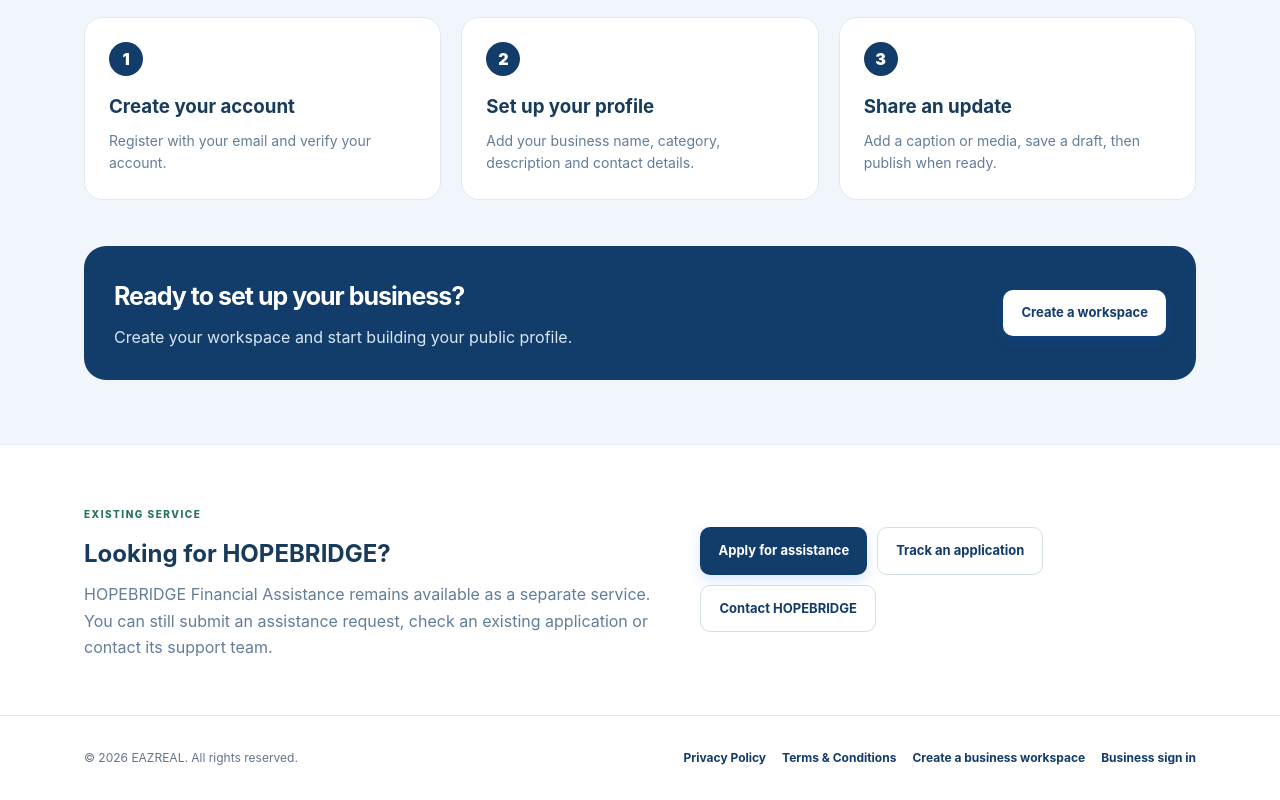
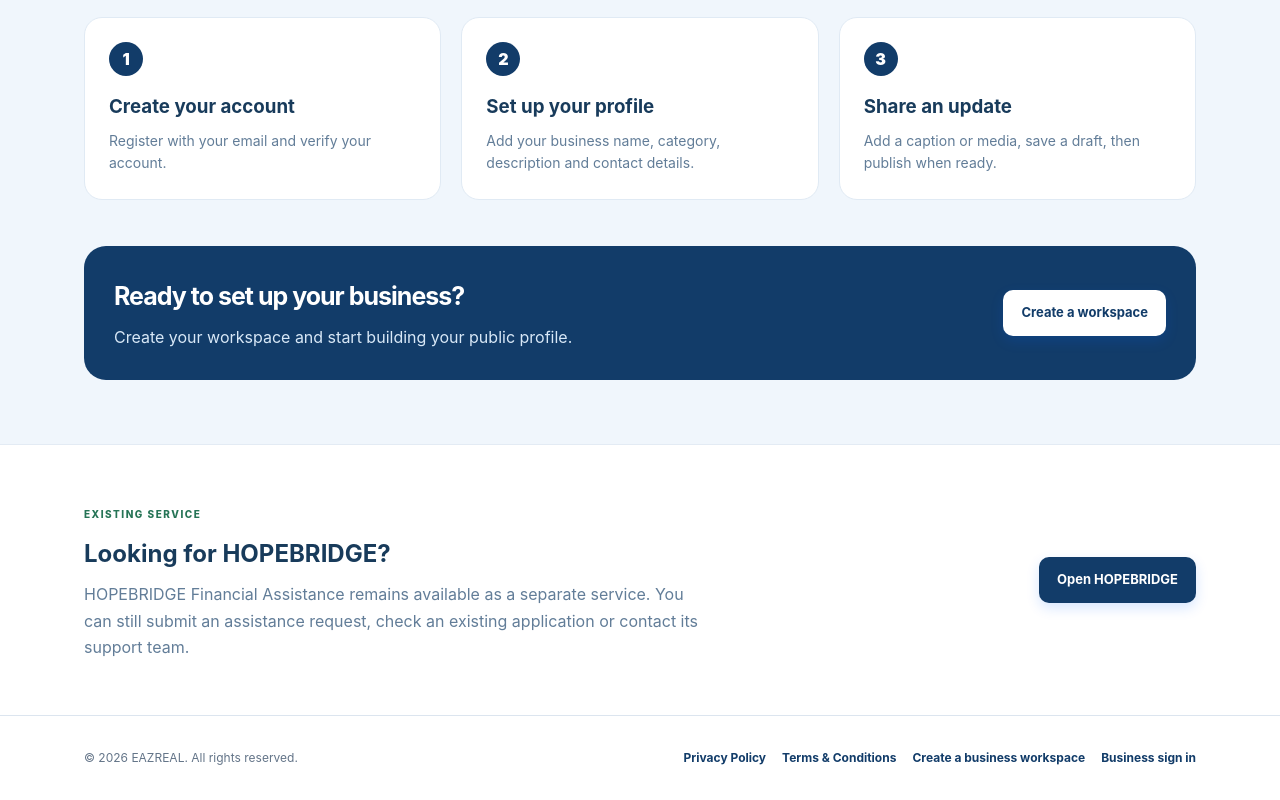
Before and after one commit to agentsarahmitchell56-code/USHopeBridge, a Next.js app: page / in a window 1280 px wide. Shown: the part 1525-2325 px from the top of the page. Built offline with nearby package versions, Linux system fonts and the light colour scheme.

Commit message:
Give HOPEBRIDGE customers a clear entry point

```diff
--- a/app/page.tsx
+++ b/app/page.tsx
@@ -81,9 +81,7 @@ export default function HomePage() {
         <div className="container platform-legacy-inner">
           <div><span className="eyebrow">EXISTING SERVICE</span><h2>Looking for HOPEBRIDGE?</h2><p>HOPEBRIDGE Financial Assistance remains available as a separate service. You can still submit an assistance request, check an existing application or contact its support team.</p></div>
           <div className="actions">
-            <Link href="/apply" className="btn primary">Apply for assistance</Link>
-            <Link href="/status" className="btn secondary">Track an application</Link>
-            <Link href="/chat" className="btn secondary">Contact HOPEBRIDGE</Link>
+            <Link href="/hopebridge" className="btn primary">Open HOPEBRIDGE</Link>
           </div>
         </div>
       </section>
```
